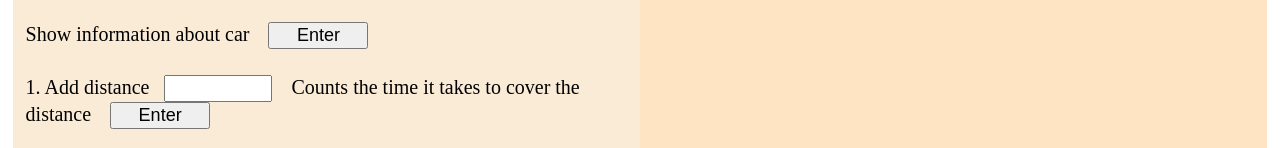
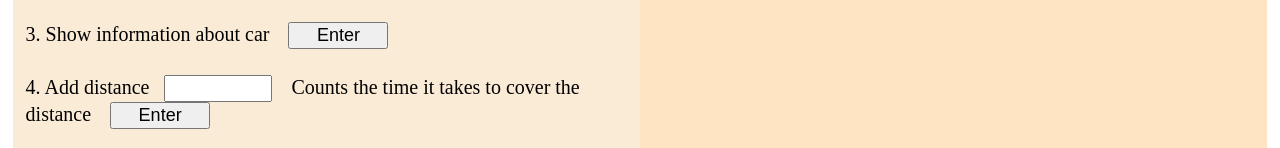
Before and after one commit to NovakVladimir/js_5_object_1_car, a plain HTML site: page index.html in a window 1280 px wide. Shown: the part 271-419 px from the top of the page. Drawn offline with Linux system fonts and the light colour scheme.

Commit message:
Add numeration

```diff
--- a/index.html
+++ b/index.html
@@ -14,11 +14,11 @@
         <input type="button" value="Enter" onclick='addElToObj(autoObj, getInput("propertyId"), getInput("propertyValueId"))'>
 
         <div>
-            <span>Show information about car</span>
+            <span>3. Show information about car</span>
             <input type="button" value="Enter" onclick="showObj(autoObj)">
         </div>
         <div>
-            <span>1. Add distance</span><input type="text" id="distanceId">
+            <span>4. Add distance</span><input type="text" id="distanceId">
             <span>Сounts the time it takes to cover the distance</span>
             <input type="button" value="Enter" onclick="calculateTime(autoObj['average speed'], getInput('distanceId'))">
         </div>
```
